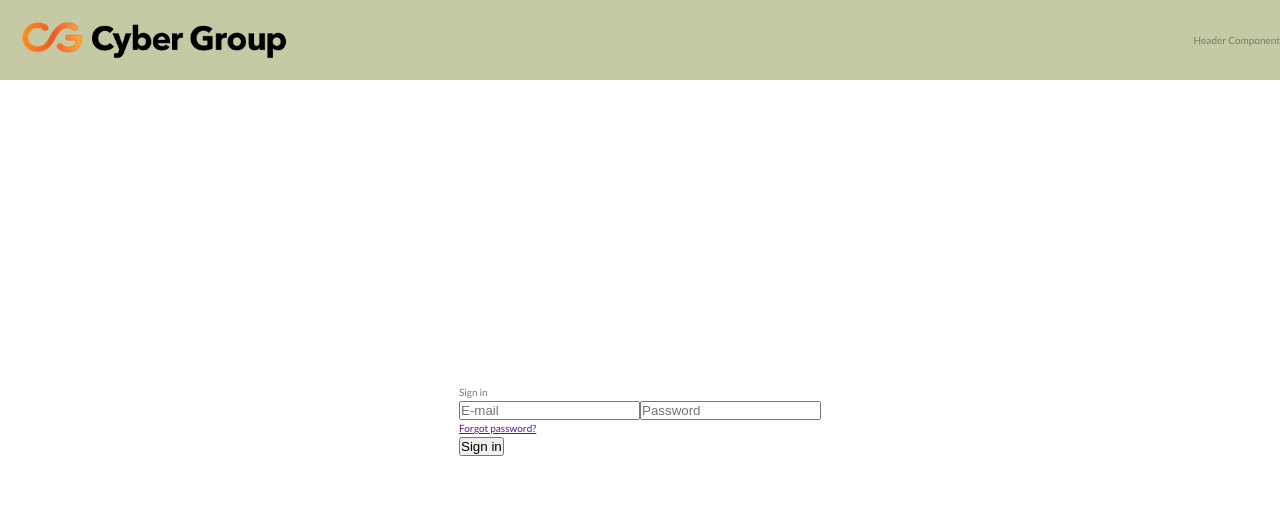
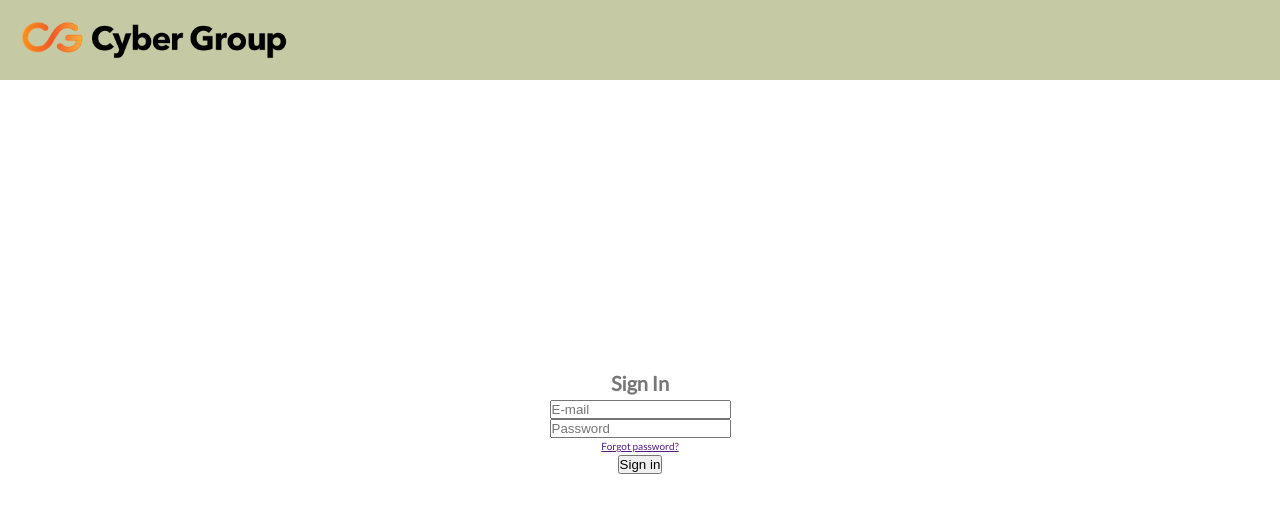
Before and after one commit to senseihimanshu/Project-Time-Management, an Angular app in the folder client/: page / in a window 1280 px wide. Shown: the top 512 px of the page. Built offline with nearby package versions, Linux system fonts and the light colour scheme; what angular-bootstrap-md would draw is missing.

Commit message:
basic login page created

```diff
--- a/client/package.json
+++ b/client/package.json
@@ -26,7 +26,7 @@
     "chart.js": "^2.5.0",
     "hammerjs": "^2.0.8",
     "rxjs": "~6.4.0",
-    "tslib": "^1.10.0",
+    "tslib": "^1.11.0",
     "zone.js": "~0.9.1"
   },
   "devDependencies": {
--- a/client/src/app/header/header.component.ts
+++ b/client/src/app/header/header.component.ts
@@ -6,7 +6,6 @@ import { Component } from '@angular/core';
     template: `
         <div class="header">
             <div class="header__logo-container"></div>
-            <div>Header Component</div>
         </div>
     `
 })
--- /dev/null
+++ b/client/src/app/main/login/login.component.html
@@ -0,0 +1,29 @@
+ <form class="text-center border border-light p-5 loginForm">
+            <p class="h4 mb-4">Sign In</p>
+
+            <input
+              type="email"
+              id="defaultLoginFormEmail"
+              class="form-control mb-4"
+              placeholder="E-mail"
+            />
+
+            <input
+              type="password"
+              id="defaultLoginFormPassword"
+              class="form-control mb-4"
+              placeholder="Password"
+
+            />
+
+            <div class="d-flex justify-content-around">
+              <div>
+                <a href="">Forgot password?</a>
+              </div>
+            </div>
+
+            <button mdbBtn color="info" block="true" class="my-4" type="submit">
+              Sign in
+            </button>
+
+          </form>
--- a/client/src/app/main/login/login.component.scss
+++ b/client/src/app/main/login/login.component.scss
@@ -1,3 +1,11 @@
-.app-login{
-
+.loginForm
+{
+    max-width:30%;
+    margin:0 auto;
+    border-radius: 0.5rem;
 }
+.h4
+{
+    font-size: 2rem;
+    font-weight: bold;
+}
--- a/client/src/app/main/login/login.component.ts
+++ b/client/src/app/main/login/login.component.ts
@@ -1,51 +1,8 @@
 import { Component } from "@angular/core";
 
 @Component({
-  selector: "app-login",
-  styleUrls: ["./login.component.scss"],
-  template: `
-    <!-- <div class="app-login">
-            <div class="email--container">
-                <label name="email">Email</label>
-                <input id="email" />
-            </div>
-            <div class="password--container">
-                <label name="password">Password</label>
-                <input id="password" />
-            </div>
-            <div class="button--container">
-                <button class="login-btn">Login</button>
-                <button class="login-btn">Forgot Password</button>
-            </div>
-        </div> -->
-    <form class="text-center border border-light p-5">
-      <p class="h4 mb-4">Sign in</p>
-
-      <input
-        type="email"
-        id="defaultLoginFormEmail"
-        class="form-control mb-4"
-        placeholder="E-mail"
-      />
-
-      <input
-        type="password"
-        id="defaultLoginFormPassword"
-        class="form-control mb-4"
-        placeholder="Password"
-      />
-
-      <div class="d-flex justify-content-around">
-        <div>
-          <a href="">Forgot password?</a>
-        </div>
-      </div>
-
-      <button mdbBtn color="info" block="true" class="my-4" type="submit">
-        Sign in
-      </button>
-
-    </form>
-  `
+  selector: 'app-login',
+  templateUrl: "./login.component.html",
+  styleUrls: ["./login.component.scss"]
 })
 export class LoginComponent {}
--- a/client/src/app/main/main.component.scss
+++ b/client/src/app/main/main.component.scss
@@ -4,5 +4,5 @@
     display: flex;
     flex-direction: column;
     justify-content: space-around;
-    align-items: center;
+    text-align: center;
 }
```
